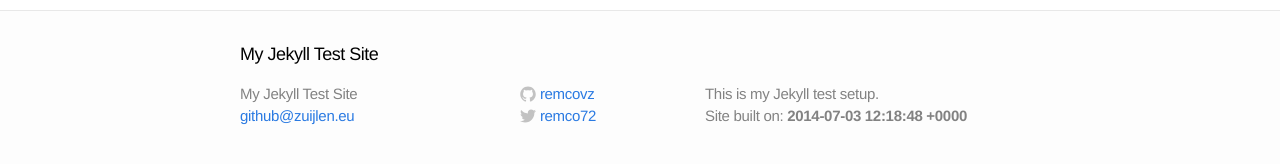
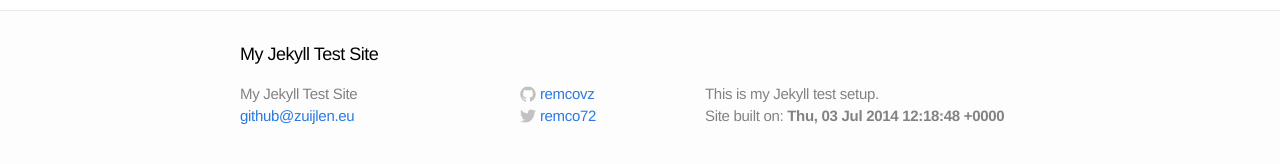
Before and after one commit to remcovz/hello-world, a Jekyll site: the page built from index.html, in a window 1280 px wide. Shown: the part 424-588 px from the top of the page. Built offline with Jekyll 4.4.1, drawn with Linux system fonts in a browser that asks for light colours.

Commit message:
changed layout slightly.

```diff
--- a/_includes/footer.html
+++ b/_includes/footer.html
@@ -54,7 +54,7 @@
 
     <div class="footer-col-3 column">
       <p class="text">{{ site.description }}</p>
-      <p class="text">Site built on: <b>{{ site.time }}</b></p>
+      <p class="text">Site built on: <b>{{ site.time | date_to_rfc822 }}</b></p>
     </div>
 
   </div>
```
